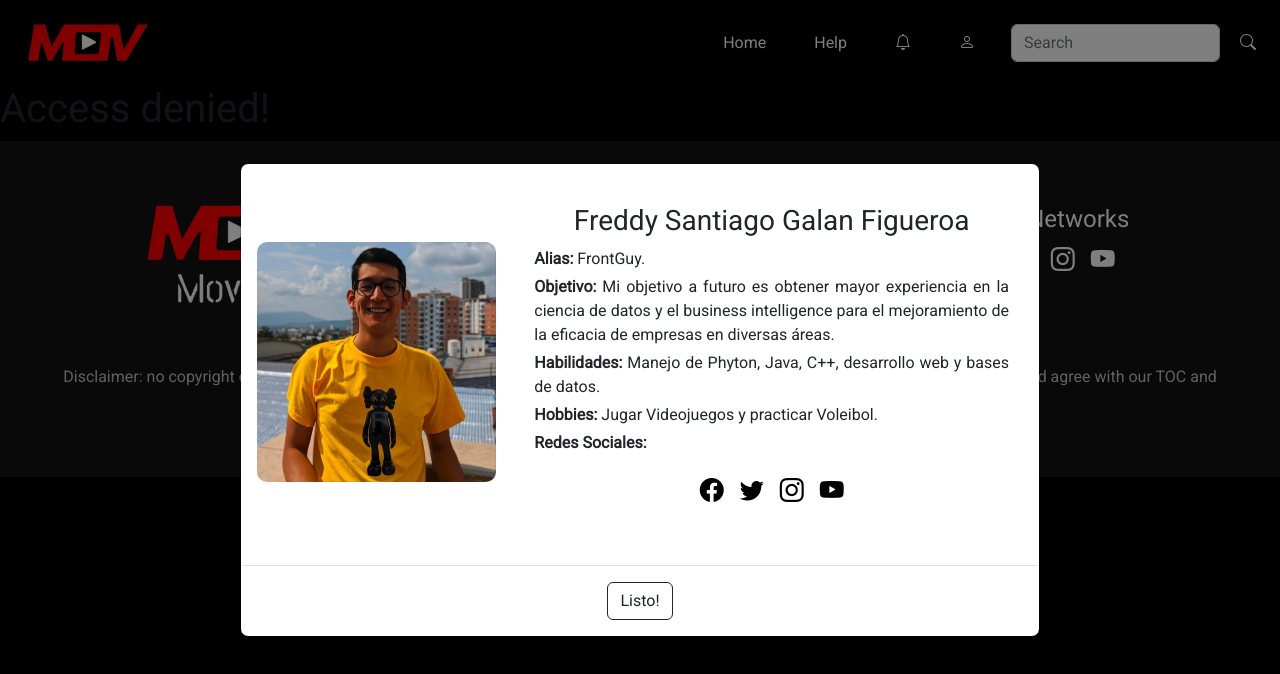
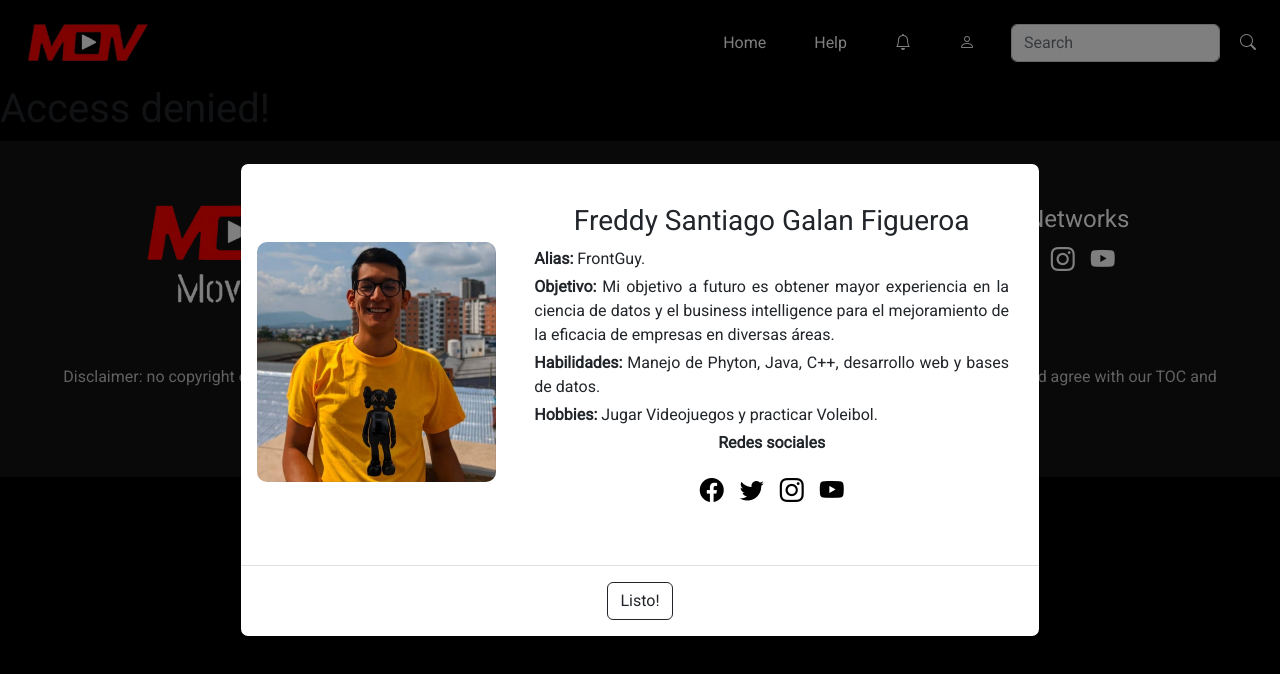
Before and after one commit to gpintoruiz/moview, a React (Create React App) app: page /comprobar in a window 1280 px wide. Both pictures are taken after a click on the button "Freddy". Shown: the top 674 px of the page. Built offline with nearby package versions, Linux system fonts and the light colour scheme; the HTML template or start-up script is replaced by a standard one; a web font is replaced by a local one.

Commit message:
Cambio Modal Estudiantes

```diff
--- a/src/components/Presentation/Freddy.jsx
+++ b/src/components/Presentation/Freddy.jsx
@@ -36,7 +36,7 @@ function Freddy() {
             el business intelligence para el mejoramiento de la eficacia de empresas en diversas áreas.</p>
             <p><b>Habilidades:</b> Manejo de Phyton, Java, C++, desarrollo web y bases de datos.</p>
             <p><b>Hobbies:</b> Jugar Videojuegos y practicar Voleibol.</p>
-            <p><b>Redes Sociales:</b></p>
+            <p style={{alignSelf:'center'}}><b>Redes sociales</b></p>
 
             <Col className='list-unstyled text-center m-3' style={{marginTop:'0px'}}>
             {/* Redes Sociales del estudiante (No hubo un consenso de quienes tenian cuales,
--- a/src/components/Presentation/Guillermo.jsx
+++ b/src/components/Presentation/Guillermo.jsx
@@ -36,7 +36,7 @@ function Guillermo() {
               especialmente en Machine learning y deep learning.</p>
               <p><b>Habilidades:</b> Manejo de Phyton, Java, C++, desarrollo web y bases de datos.</p>
               <p><b>Hobbies:</b> Jugar Voleibol.</p>
-              <p><b>Redes sociales</b></p>
+              <p style={{alignSelf:'center'}}><b>Redes sociales</b></p>
 
               <Col className='list-unstyled text-center m-3' style={{marginTop:'0px'}}>
               {/* Redes Sociales del estudiante (No hubo un consenso de quienes tenian cuales,
--- a/src/components/Presentation/Jose.jsx
+++ b/src/components/Presentation/Jose.jsx
@@ -36,7 +36,7 @@ function Jose() {
             especialmente en Machine learning y deep learning.</p>
             <p><b>Habilidades:</b> Manejo de Phyton, Java, C++, desarrollo web y bases de datos.</p>
             <p><b>Hobbies:</b> Jugar MicroFutbol.</p>
-            <p><b>Redes Sociales:</b></p>
+            <p style={{alignSelf:'center'}}><b>Redes sociales</b></p>
 
             <Col className='list-unstyled text-center m-3' style={{marginTop:'0px'}}>
             {/* Redes Sociales del estudiante (No hubo un consenso de quienes tenian cuales,
--- a/src/components/Presentation/Juan.jsx
+++ b/src/components/Presentation/Juan.jsx
@@ -36,7 +36,7 @@ function Juan() {
             de la vida cotidiana que fueron modelados por medio de la programación.</p>
             <p><b>Habilidades:</b> Manejo basico de Phyton, Java, C++, desarrollo web y bases de datos.</p>
             <p><b>Hobbies:</b> Jugar Videojuegos y practicar Baloncesto.</p>
-            <p><b>Redes Sociales:</b></p>
+            <p style={{alignSelf:'center'}}><b>Redes sociales</b></p>
 
             <Col className='list-unstyled text-center m-3' style={{marginTop:'0px'}}>
             {/* Redes Sociales del estudiante (No hubo un consenso de quienes tenian cuales,
```
